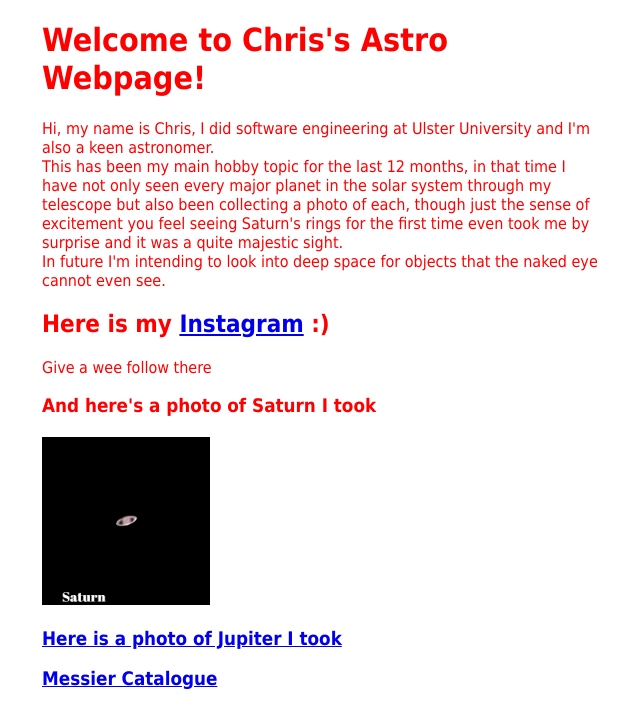
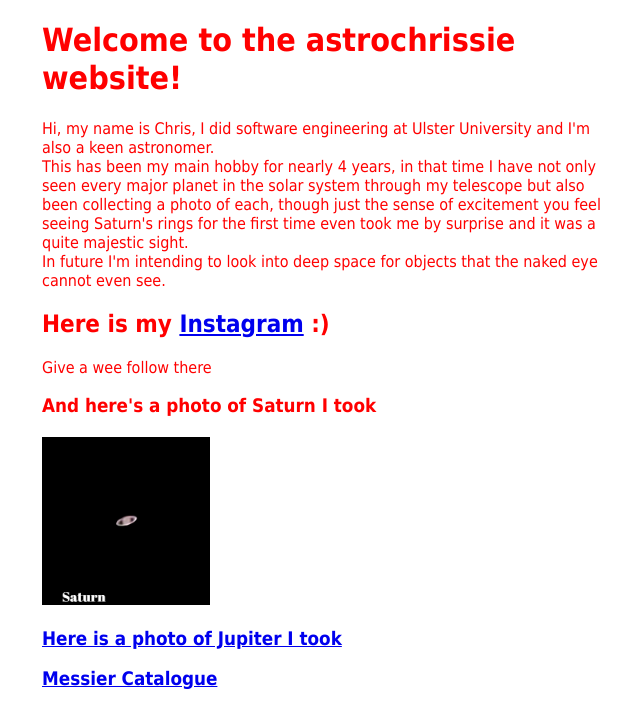
Before and after one commit to chrissiemcc/astro_chrissie, a plain HTML site: page index.html in a window 1280 px wide. Shown: the whole page, without its empty margins (318-958 px from the left). Drawn offline with Linux system fonts and the light colour scheme.

Commit message:
Small changes to home page text

```diff
--- a/index.html
+++ b/index.html
@@ -5,18 +5,18 @@
     <meta charset="UTF-8">
     <meta http-equiv="X-UA-Compatible" content="IE=edge">
     <meta name="viewport" content="width=device-width, initial-scale=1.0">
-    <title>Astro Website</title>
+    <title>astrochrissie Website</title>
     <link rel="stylesheet" href="styles.css">
 </head>
 
 <body>
     <h1>
-        Welcome to Chris's Astro Webpage!
+        Welcome to the astrochrissie website!
     </h1>
         <p>
             Hi, my name is Chris, I did software engineering at Ulster University and I'm also a keen astronomer.<br>
 
-            This has been my main hobby topic for the last 12 months, in that time I have not only seen every major planet in
+            This has been my main hobby for nearly 4 years, in that time I have not only seen every major planet in
             the solar system through my telescope but also been collecting a photo of each, though just the sense of excitement
             you feel seeing Saturn's rings for the first time even took me by surprise and it was a quite majestic sight.<br>
 
```
